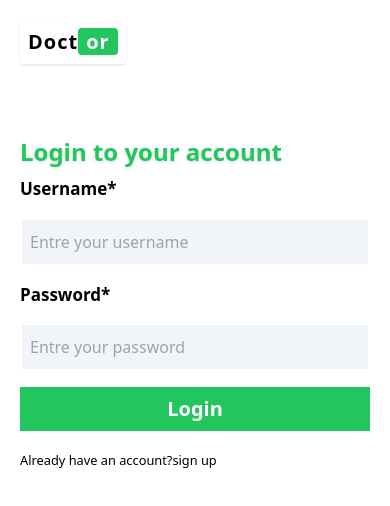
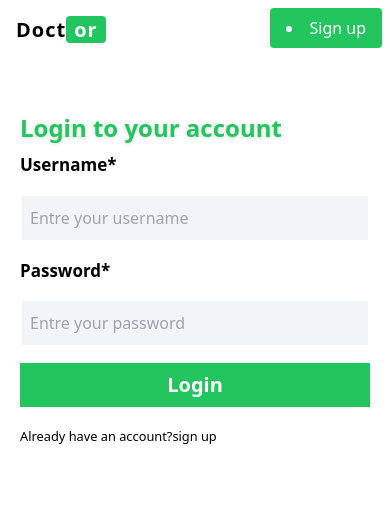
Before and after one commit to elongit/doctorApointment, a React (Vite) app: page /login in a window 390 px wide. Shown: the top 506 px of the page. Built offline with nearby package versions, Linux system fonts and the light colour scheme.

Commit message:
re design the nav

```diff
--- a/src/components/authHeader.jsx
+++ b/src/components/authHeader.jsx
@@ -1,13 +1,29 @@
-import { NavLink } from "react-router-dom";
+import { NavLink, useLocation } from "react-router-dom";
+
 const AuthHeader = () => {
+  const location = useLocation();
   return (
-    <header className="flex justify-between p-5 cursor-pointer ">
-      <h1 className="font-bold text-xl md:text-3xl tracking-wider shadow p-2 rounded ">
-      <NavLink to="/">  Doct<span className=" bg-green-500 px-2 text-white rounded">or</span></NavLink>
+    <header className="flex justify-between p-2 md:p-5 cursor-pointer ">
+      <h1 className="font-bold text-xl md:text-3xl tracking-wider  p-2 rounded ">
+        <NavLink to="/">
+          {" "}
+          Doct<span className=" bg-green-500 px-2 text-white rounded">or</span>
+        </NavLink>
       </h1>
 
+      <nav>
+        {location.pathname === "/login" ? (
+          <li className="bg-green-500 text-white px-4 py-2 rounded">
+            <NavLink to="/signUp">Sign up</NavLink>
+          </li>
+        ) : (
+          <li className="bg-green-500 text-white px-4 py-2 rounded">
+            <NavLink to="/login">Login</NavLink>
+          </li>
+        )}
+      </nav>
     </header>
   );
 };
 
-export default  AuthHeader;
+export default AuthHeader;
```
